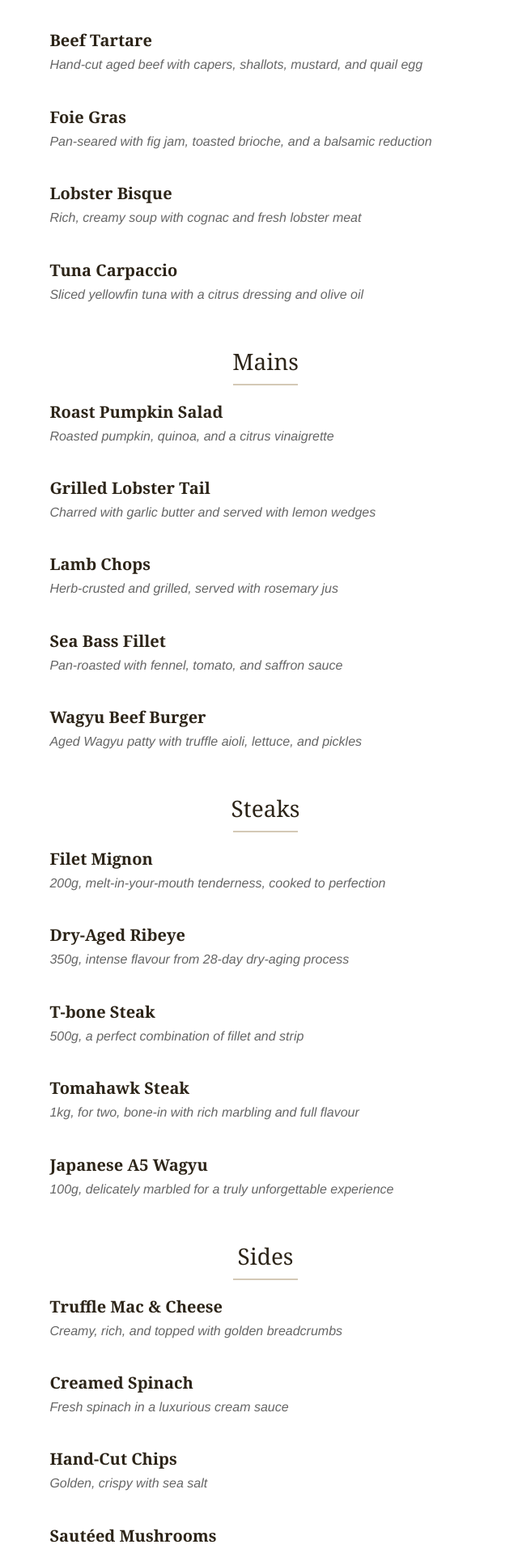
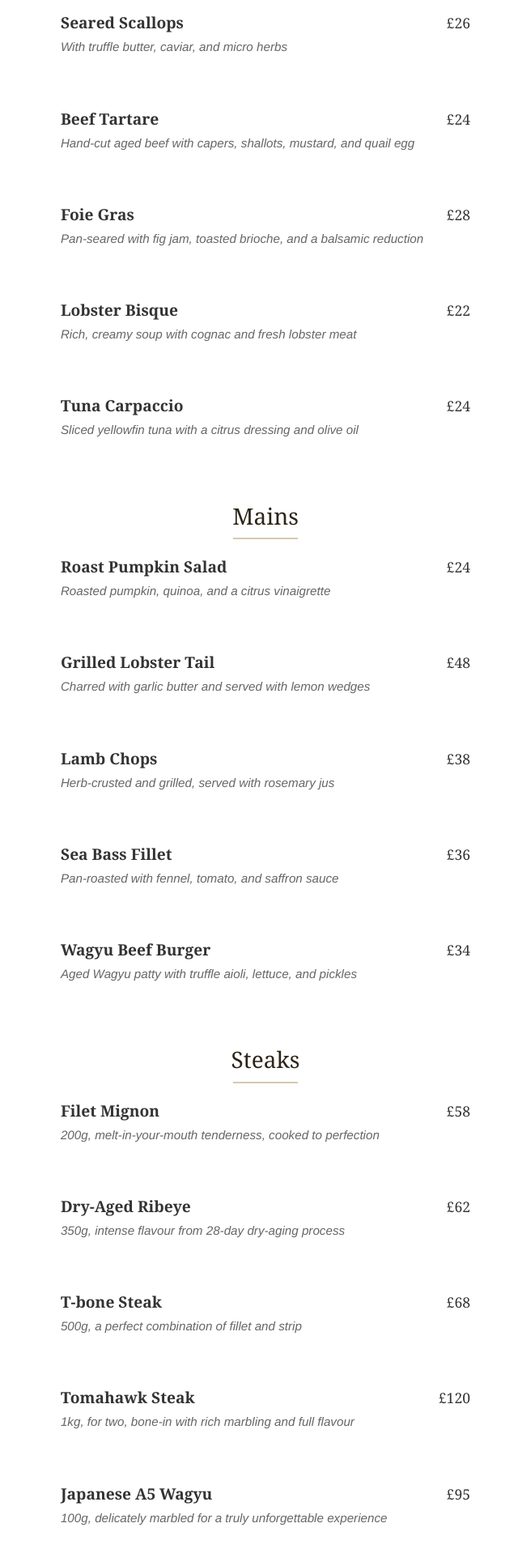
Before and after one commit to Angelica137/CafeFausse, a React (Vite) app in the folder restaurant-website/: page /menu in a window 1280 px wide. Shown: the part 720-2638 px from the top of the page at 81% size, without its empty margins (312-952 px from the left). Built offline with nearby package versions, Linux system fonts and the light colour scheme.

Commit message:
add menu prices

```diff
--- a/restaurant-website/src/pages/Menu.css
+++ b/restaurant-website/src/pages/Menu.css
@@ -143,3 +143,58 @@ header {
 			grid-template-columns: var(--menu-grid-columns-desktop);
 	}
 }
+
+/* Add this to your existing Menu.css file to style the prices */
+
+/* Item header with name and price on the same line */
+.item-header {
+  display: flex;
+  justify-content: space-between;
+  align-items: baseline;
+  margin-bottom: 0.3rem;
+}
+
+.item-name {
+  margin: 0;
+  font-weight: 600;
+  font-size: 1.2rem;
+  color: #333;
+}
+
+.item-price {
+  font-weight: 500;
+  color: #333;
+  font-size: 1.1rem;
+  margin-left: 1rem;
+}
+
+/* Adjust existing styles if needed */
+.menu-item {
+  margin-bottom: 1.5rem;
+}
+
+.item-description {
+  margin: 0;
+  color: #666;
+  font-size: 0.95rem;
+  line-height: 1.4;
+}
+
+.cheese-varieties {
+  margin-top: 0.5rem;
+  font-style: italic;
+  font-size: 0.9rem;
+  color: #777;
+}
+
+/* For mobile views */
+@media (max-width: 600px) {
+  .item-header {
+    flex-direction: column;
+  }
+
+  .item-price {
+    margin-left: 0;
+    margin-top: 0.2rem;
+  }
+}
--- a/restaurant-website/src/pages/Menu.jsx
+++ b/restaurant-website/src/pages/Menu.jsx
@@ -1,10 +1,13 @@
 import React from 'react';
 import './Menu.css';
 
-// Menu Item Component
-const MenuItem = ({ name, description }) => (
+// Menu Item Component with price
+const MenuItem = ({ name, description, price }) => (
   <div className="menu-item">
-    <h3 className="item-name">{name}</h3>
+    <div className="item-header">
+      <h3 className="item-name">{name}</h3>
+      <span className="item-price">{price}</span>
+    </div>
     <p className="item-description">{description}</p>
   </div>
 );
@@ -19,6 +22,7 @@ const MenuSection = ({ title, items, className = '' }) => (
           key={index}
           name={item.name}
           description={item.description}
+          price={item.price}
         />
       ))}
     </div>
@@ -26,9 +30,12 @@ const MenuSection = ({ title, items, className = '' }) => (
 );
 
 // Special Menu Item Component with extra description
-const MenuItemWithExtra = ({ name, description, extra }) => (
+const MenuItemWithExtra = ({ name, description, price, extra }) => (
   <div className="menu-item">
-    <h3 className="item-name">{name}</h3>
+    <div className="item-header">
+      <h3 className="item-name">{name}</h3>
+      <span className="item-price">{price}</span>
+    </div>
     <p className="item-description">{description}</p>
     {extra && <p className="cheese-varieties">{extra}</p>}
   </div>
@@ -44,6 +51,7 @@ const MenuSectionWithExtras = ({ title, items, extras, className = '' }) => (
           key={index}
           name={item.name}
           description={item.description}
+          price={item.price}
           extra={extras && extras[index]}
         />
       ))}
@@ -53,89 +61,88 @@ const MenuSectionWithExtras = ({ title, items, extras, className = '' }) => (
 
 // Main Menu Component
 const Menu = () => {
-  // Menu data
+  // Menu data with prices
   const oysters = [
-    { name: 'Native Rock Oysters', description: 'Half dozen, served with shallot vinegar and fresh lemon' },
-    { name: 'Oysters Rockefeller', description: 'Baked with a blend of spinach, butter, and parmesan' },
-    { name: 'Caviar & Oysters', description: 'With a touch of crème fraîche and caviar' }
+    { name: 'Native Rock Oysters', description: 'Half dozen, served with shallot vinegar and fresh lemon', price: '£24' },
+    { name: 'Oysters Rockefeller', description: 'Baked with a blend of spinach, butter, and parmesan', price: '£28' },
+    { name: 'Caviar & Oysters', description: 'With a touch of crème fraîche and caviar', price: '£42' }
   ];
 
   const starters = [
-    { name: 'Seared Scallops', description: 'With truffle butter, caviar, and micro herbs' },
-    { name: 'Beef Tartare', description: 'Hand-cut aged beef with capers, shallots, mustard, and quail egg' },
-    { name: 'Foie Gras', description: 'Pan-seared with fig jam, toasted brioche, and a balsamic reduction' },
-    { name: 'Lobster Bisque', description: 'Rich, creamy soup with cognac and fresh lobster meat' },
-    { name: 'Tuna Carpaccio', description: 'Sliced yellowfin tuna with a citrus dressing and olive oil' }
+    { name: 'Seared Scallops', description: 'With truffle butter, caviar, and micro herbs', price: '£26' },
+    { name: 'Beef Tartare', description: 'Hand-cut aged beef with capers, shallots, mustard, and quail egg', price: '£24' },
+    { name: 'Foie Gras', description: 'Pan-seared with fig jam, toasted brioche, and a balsamic reduction', price: '£28' },
+    { name: 'Lobster Bisque', description: 'Rich, creamy soup with cognac and fresh lobster meat', price: '£22' },
+    { name: 'Tuna Carpaccio', description: 'Sliced yellowfin tuna with a citrus dressing and olive oil', price: '£24' }
   ];
 
   const mains = [
-    { name: 'Roast Pumpkin Salad', description: 'Roasted pumpkin, quinoa, and a citrus vinaigrette' },
-    { name: 'Grilled Lobster Tail', description: 'Charred with garlic butter and served with lemon wedges' },
-    { name: 'Lamb Chops', description: 'Herb-crusted and grilled, served with rosemary jus' },
-    { name: 'Sea Bass Fillet', description: 'Pan-roasted with fennel, tomato, and saffron sauce' },
-    { name: 'Wagyu Beef Burger', description: 'Aged Wagyu patty with truffle aioli, lettuce, and pickles' }
+    { name: 'Roast Pumpkin Salad', description: 'Roasted pumpkin, quinoa, and a citrus vinaigrette', price: '£24' },
+    { name: 'Grilled Lobster Tail', description: 'Charred with garlic butter and served with lemon wedges', price: '£48' },
+    { name: 'Lamb Chops', description: 'Herb-crusted and grilled, served with rosemary jus', price: '£38' },
+    { name: 'Sea Bass Fillet', description: 'Pan-roasted with fennel, tomato, and saffron sauce', price: '£36' },
+    { name: 'Wagyu Beef Burger', description: 'Aged Wagyu patty with truffle aioli, lettuce, and pickles', price: '£34' }
   ];
 
   const steaks = [
-    { name: 'Filet Mignon', description: '200g, melt-in-your-mouth tenderness, cooked to perfection' },
-    { name: 'Dry-Aged Ribeye', description: '350g, intense flavour from 28-day dry-aging process' },
-    { name: 'T-bone Steak', description: '500g, a perfect combination of fillet and strip' },
-    { name: 'Tomahawk Steak', description: '1kg, for two, bone-in with rich marbling and full flavour' },
-    { name: 'Japanese A5 Wagyu', description: '100g, delicately marbled for a truly unforgettable experience' }
+    { name: 'Filet Mignon', description: '200g, melt-in-your-mouth tenderness, cooked to perfection', price: '£58' },
+    { name: 'Dry-Aged Ribeye', description: '350g, intense flavour from 28-day dry-aging process', price: '£62' },
+    { name: 'T-bone Steak', description: '500g, a perfect combination of fillet and strip', price: '£68' },
+    { name: 'Tomahawk Steak', description: '1kg, for two, bone-in with rich marbling and full flavour', price: '£120' },
+    { name: 'Japanese A5 Wagyu', description: '100g, delicately marbled for a truly unforgettable experience', price: '£95' }
   ];
 
   const sides = [
-    { name: 'Truffle Mac & Cheese', description: 'Creamy, rich, and topped with golden breadcrumbs' },
-    { name: 'Creamed Spinach', description: 'Fresh spinach in a luxurious cream sauce' },
-    { name: 'Hand-Cut Chips', description: 'Golden, crispy with sea salt' },
-    { name: 'Sautéed Mushrooms', description: 'Wild mushrooms in garlic butter' },
-    { name: 'Chargrilled Asparagus', description: 'With lemon and parmesan' },
-    { name: 'Cauliflower Gratin', description: 'Baked with cheese and a delicate béchamel sauce' }
+    { name: 'Truffle Mac & Cheese', description: 'Creamy, rich, and topped with golden breadcrumbs', price: '£14' },
+    { name: 'Creamed Spinach', description: 'Fresh spinach in a luxurious cream sauce', price: '£12' },
+    { name: 'Hand-Cut Chips', description: 'Golden, crispy with sea salt', price: '£10' },
+    { name: 'Sautéed Mushrooms', description: 'Wild mushrooms in garlic butter', price: '£12' },
+    { name: 'Chargrilled Asparagus', description: 'With lemon and parmesan', price: '£14' },
+    { name: 'Cauliflower Gratin', description: 'Baked with cheese and a delicate béchamel sauce', price: '£12' }
   ];
 
   const cheese = [
-    { name: 'A Selection of Artisan Cheeses', description: 'Served with crackers, fig chutney, and fresh fruits' }
+    { name: 'A Selection of Artisan Cheeses', description: 'Served with crackers, fig chutney, and fresh fruits', price: '£24' }
   ];
 
   const desserts = [
-    { name: 'Chocolate Fondant', description: 'With salted caramel ice cream and fresh raspberries' },
-    { name: 'Lemon Meringue Tart', description: 'With a buttery crust and tangy lemon curd' },
-    { name: 'Vanilla Bean Panna Cotta', description: 'Topped with fresh berries and a raspberry coulis' },
-    { name: 'Café Fausse Cheesecake', description: 'Rich and creamy with a pistachio crust' },
-    { name: 'Café Fausse\'s Grand Selection of Sorbets', description: 'Seasonal fruit sorbets, perfect for refreshing your palate' }
+    { name: 'Chocolate Fondant', description: 'With salted caramel ice cream and fresh raspberries', price: '£16' },
+    { name: 'Lemon Meringue Tart', description: 'With a buttery crust and tangy lemon curd', price: '£14' },
+    { name: 'Vanilla Bean Panna Cotta', description: 'Topped with fresh berries and a raspberry coulis', price: '£14' },
+    { name: 'Café Fausse Cheesecake', description: 'Rich and creamy with a pistachio crust', price: '£16' },
+    { name: 'Café Fausse\'s Grand Selection of Sorbets', description: 'Seasonal fruit sorbets, perfect for refreshing your palate', price: '£12' }
   ];
 
   // Drinks Sections
   const cocktails = [
-    { name: 'Café Fausse Old Fashioned', description: 'Bourbon, angostura bitters, and a twist of orange peel' },
-    { name: 'French 75', description: 'Gin, champagne, lemon juice, and a touch of sugar' },
-    { name: 'Negroni', description: 'Gin, vermouth rosso, and Campari' },
-    { name: 'The Manhattan', description: 'Rye whiskey, sweet vermouth, and bitters, served with a maraschino cherry' },
-    { name: 'Martini', description: 'Vodka or Gin, dry vermouth, and an olive or twist of lemon' },
-    { name: 'The Classic Mojito', description: 'Rum, mint, lime, soda, and sugar' },
-    { name: 'Café Fausse Signature Cocktail', description: 'A blend of gin, elderflower liqueur, and a dash of prosecco' }
+    { name: 'Café Fausse Old Fashioned', description: 'Bourbon, angostura bitters, and a twist of orange peel', price: '£18' },
+    { name: 'French 75', description: 'Gin, champagne, lemon juice, and a touch of sugar', price: '£19' },
+    { name: 'Negroni', description: 'Gin, vermouth rosso, and Campari', price: '£17' },
+    { name: 'The Manhattan', description: 'Rye whiskey, sweet vermouth, and bitters, served with a maraschino cherry', price: '£18' },
+    { name: 'Martini', description: 'Vodka or Gin, dry vermouth, and an olive or twist of lemon', price: '£16' },
+    { name: 'The Classic Mojito', description: 'Rum, mint, lime, soda, and sugar', price: '£16' },
+    { name: 'Café Fausse Signature Cocktail', description: 'A blend of gin, elderflower liqueur, and a dash of prosecco', price: '£20' }
   ];
 
   const whiteWines = [
-    { name: 'Champagne, Veuve Clicquot Yellow Label', description: 'Elegant and well-balanced' },
-    { name: 'Sancerre, Domaine Vacheron', description: 'Crisp, fresh, and mineral-driven' },
-    { name: 'Chardonnay, Domaine Leflaive', description: 'Rich, creamy with delicate oak' },
-    { name: 'Riesling, Dr. Loosen', description: 'Elegant and fruity with a touch of minerality' },
-    { name: 'Puligny-Montrachet, Domaine Leflaive', description: 'Complex and beautifully balanced' }
+    { name: 'Champagne, Veuve Clicquot Yellow Label', description: 'Elegant and well-balanced', price: '£120' },
+    { name: 'Sancerre, Domaine Vacheron', description: 'Crisp, fresh, and mineral-driven', price: '£85' },
+    { name: 'Chardonnay, Domaine Leflaive', description: 'Rich, creamy with delicate oak', price: '£110' },
+    { name: 'Riesling, Dr. Loosen', description: 'Elegant and fruity with a touch of minerality', price: '£75' },
+    { name: 'Puligny-Montrachet, Domaine Leflaive', description: 'Complex and beautifully balanced', price: '£180' }
   ];
 
   const redWines = [
-    { name: 'Bordeaux, Château Margaux', description: 'Full-bodied and refined with dark fruit' },
-    { name: 'Barolo, Marchesi di Barolo', description: 'Structured with rich tannins and aromas of dark cherries' },
-    { name: 'Pinot Noir, Domaine de la Romanée-Conti', description: 'Silky smooth with deep, berry flavours' },
-    { name: 'Syrah, Guigal Côte-Rôtie La Landonne', description: 'Spicy with hints of black pepper and dark fruits' },
-    { name: 'Malbec, Catena Zapata', description: 'Deep purple, with soft tannins and dark berry fruits' }
+    { name: 'Bordeaux, Château Margaux', description: 'Full-bodied and refined with dark fruit', price: '£220' },
+    { name: 'Barolo, Marchesi di Barolo', description: 'Structured with rich tannins and aromas of dark cherries', price: '£140' },
+    { name: 'Pinot Noir, Domaine de la Romanée-Conti', description: 'Silky smooth with deep, berry flavours', price: '£320' },
+    { name: 'Syrah, Guigal Côte-Rôtie La Landonne', description: 'Spicy with hints of black pepper and dark fruits', price: '£160' },
+    { name: 'Malbec, Catena Zapata', description: 'Deep purple, with soft tannins and dark berry fruits', price: '£95' }
   ];
 
   return (
     <div className="container">
       <header>
-
         <p className="menu-title">Lunch & Dinner</p>
       </header>
 
@@ -170,6 +177,7 @@ const Menu = () => {
                 key={index}
                 name={item.name}
                 description={item.description}
+                price={item.price}
               />
             ))}
           </div>
@@ -181,6 +189,7 @@ const Menu = () => {
                 key={index}
                 name={item.name}
                 description={item.description}
+                price={item.price}
               />
             ))}
           </div>
@@ -189,6 +198,7 @@ const Menu = () => {
 
       <div className="disclaimer">
         <p>Please inform your server of any allergies or dietary requirements.</p>
+        <p>A discretionary 12.5% service charge will be added to your bill.</p>
       </div>
     </div>
   );
```
